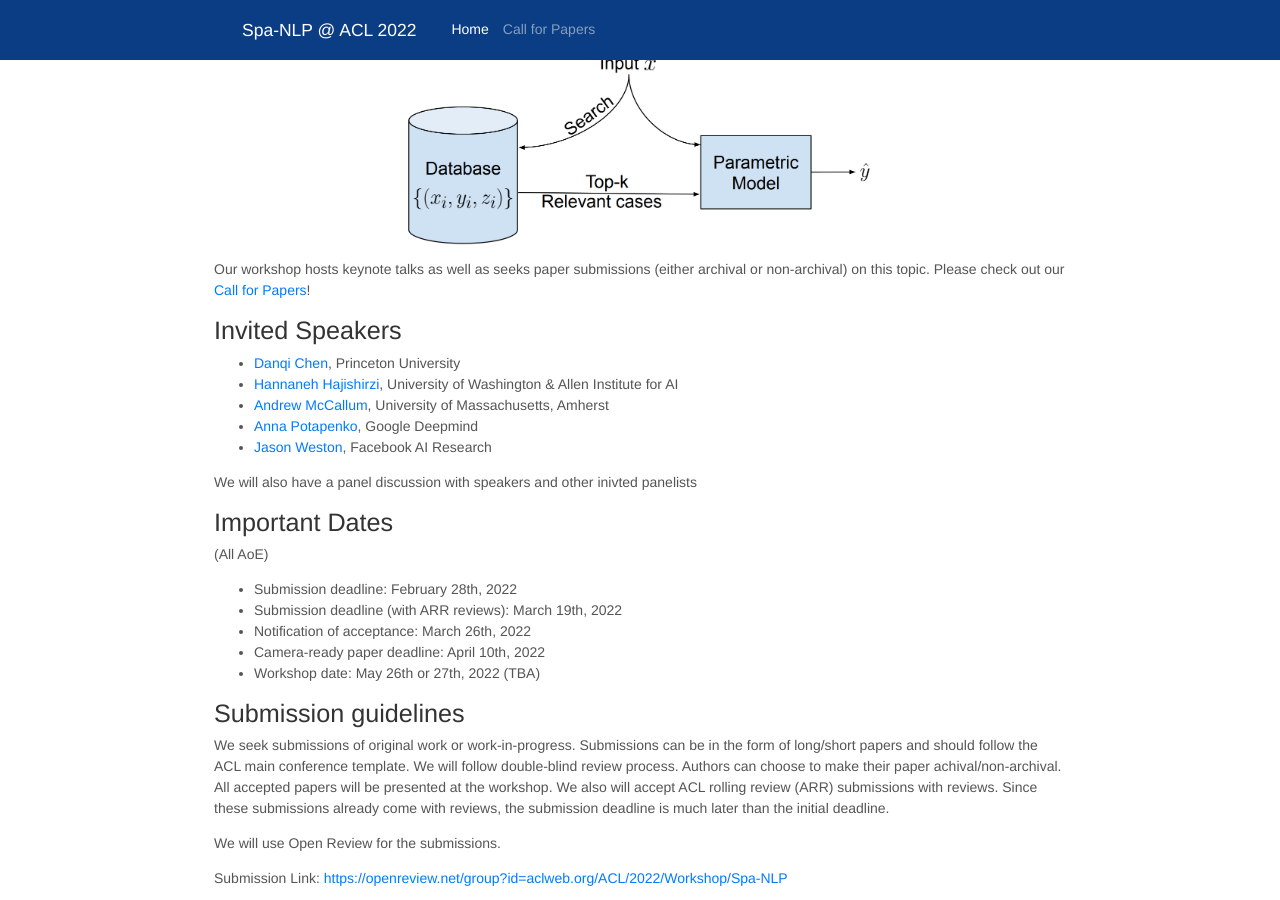
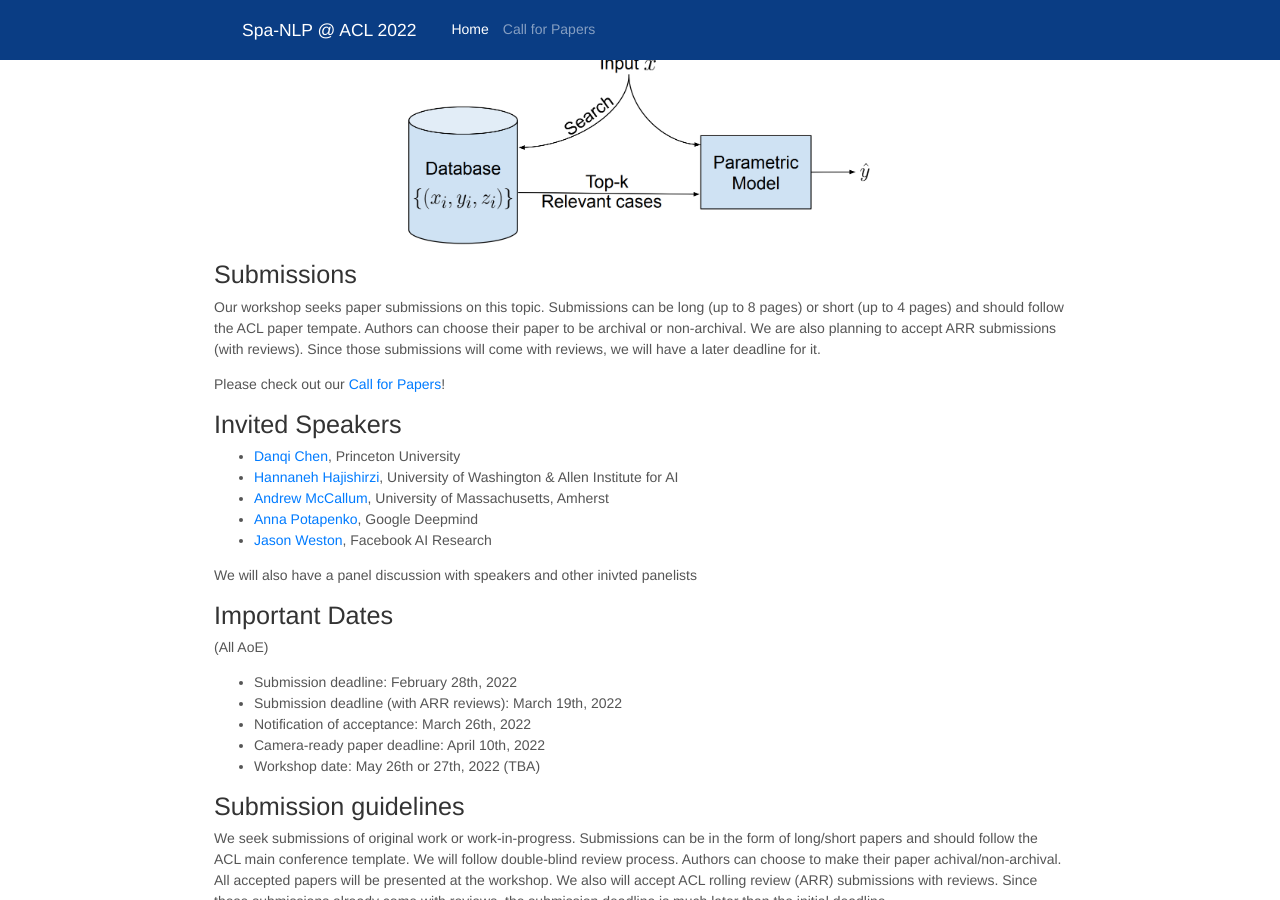
Before and after one commit to spa-nlp/spa-nlp.github.io, a Jekyll site: the page built from index.md, in a window 1280 px wide and 900 px high, scrolled down 536 px. Built offline with Jekyll 4.4.1, drawn with Linux system fonts in a browser that asks for light colours; nearby versions of some CDN libraries.

Commit message:
Update index.md

```diff
--- a/index.md
+++ b/index.md
@@ -16,8 +16,10 @@ Recently, many works have independently proposed a middle ground that combines a
   <img src="assets/semiparametric.png" width="55%" height="55%">
 </p>
 
+## Submissions
+Our workshop seeks paper submissions on this topic. Submissions can be long (up to 8 pages) or short (up to 4 pages) and should follow the ACL paper tempate. Authors can choose their paper to be archival or non-archival. We are also planning to accept ARR submissions (with reviews). Since those submissions will come with reviews, we will have a later deadline for it.
 
-Our workshop hosts keynote talks as well as seeks paper submissions (either archival or non-archival) on this topic. Please check out our [Call for Papers](cfp)!
+Please check out our [Call for Papers](cfp)!
 
 ## Invited Speakers
 
```
